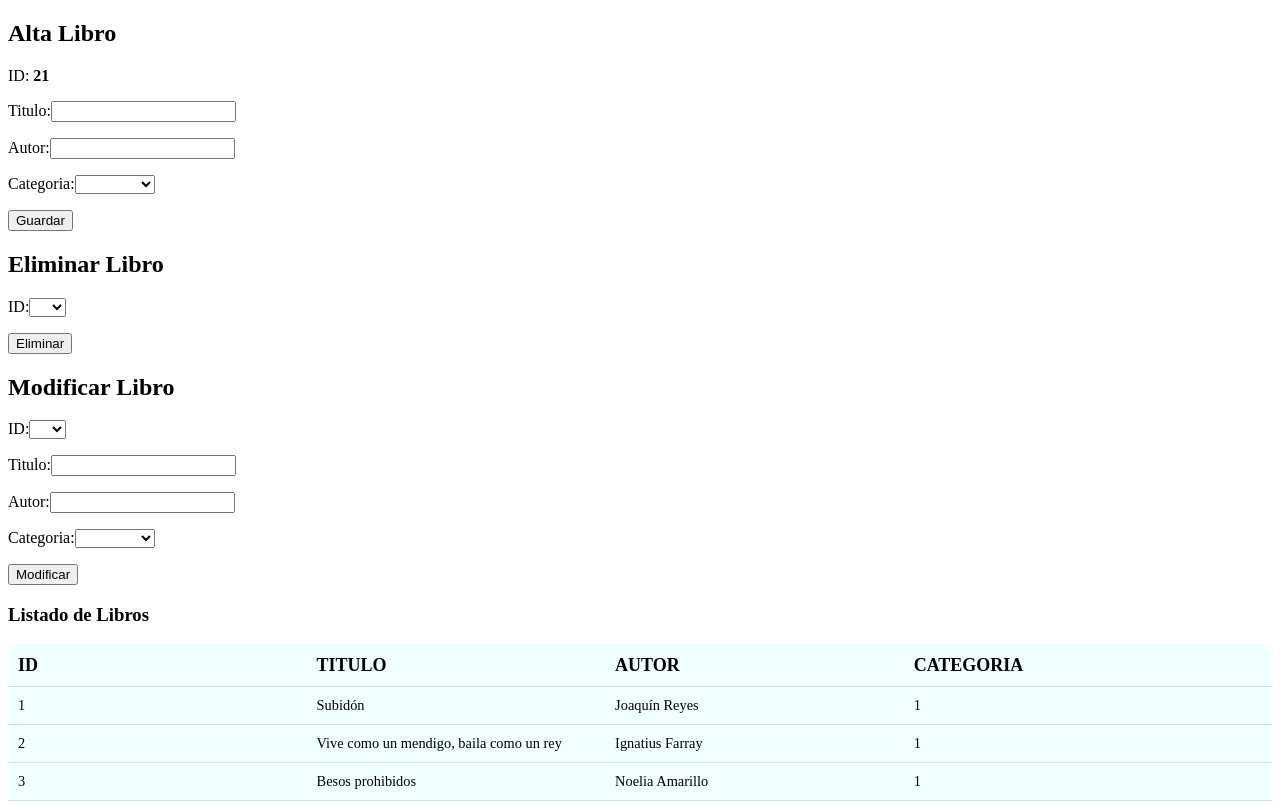
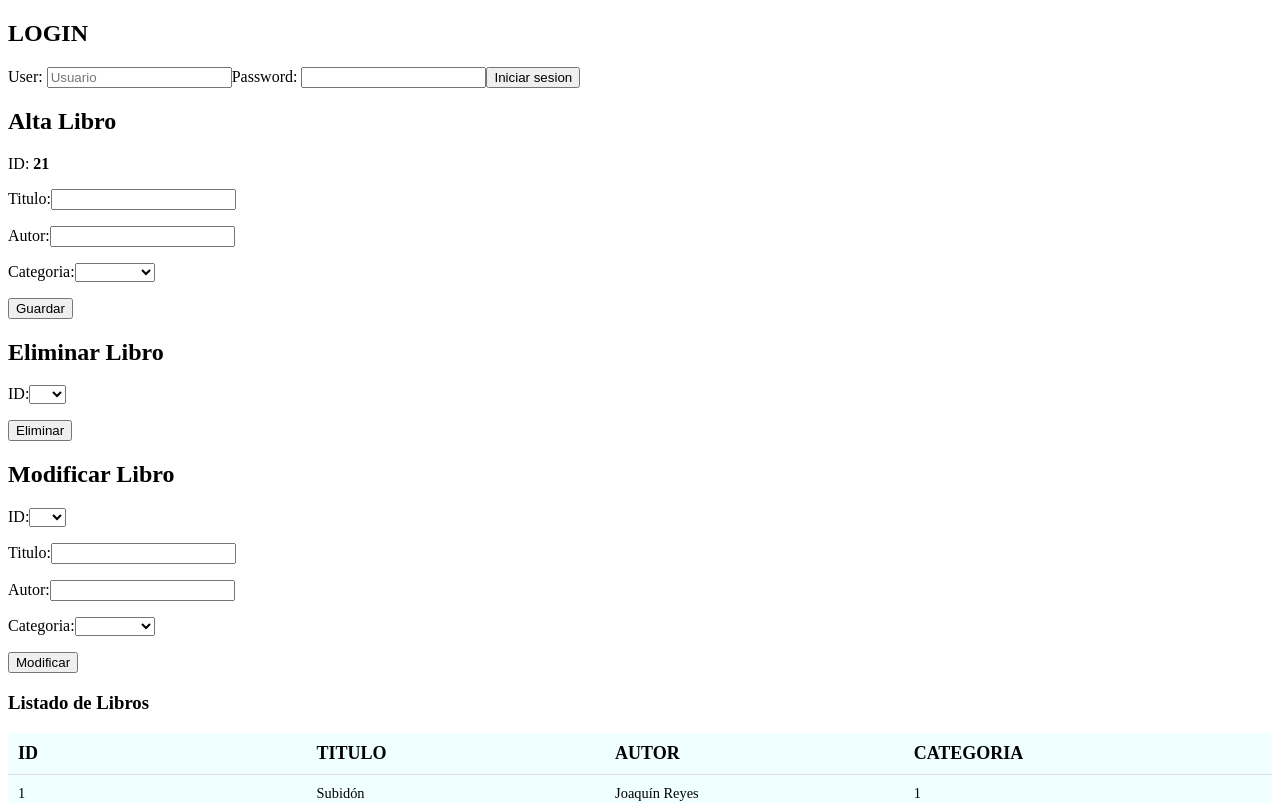
Before and after one commit to betaproyect/projectoAngularV2, an Angular app: page / in a window 1280 px wide. Shown: the top 803 px of the page. Built offline with nearby package versions, Linux system fonts and the light colour scheme.

Commit message:
20220307

```diff
--- a/src/app/app.component.html
+++ b/src/app/app.component.html
@@ -1,6 +1,7 @@
 <div id="formularios">
-  <app-alta-libro></app-alta-libro>
-  <app-baja-libro></app-baja-libro>
-  <app-modificar-libro></app-modificar-libro>
+  <app-login></app-login>
+  <app-alta-libro></app-alta-libro><!-- ngIf == admin -->
+  <app-baja-libro></app-baja-libro><!-- ngIf == admin -->
+  <app-modificar-libro></app-modificar-libro><!-- ngIf == admin -->
 </div>
-<app-listado-libros></app-listado-libros>
+<app-listado-libros></app-listado-libros><!-- ngIf == true -->
--- a/src/app/app.component.ts
+++ b/src/app/app.component.ts
@@ -1,4 +1,6 @@
 import { Component } from '@angular/core';
+// Components
+import { LoginComponent } from './libreria/login/login.component';
 
 @Component({
   selector: 'app-root',
--- a/src/app/libreria/libreria.service.ts
+++ b/src/app/libreria/libreria.service.ts
@@ -178,11 +178,13 @@ export class LibreriaService {
     return this.categrias;
   }
 
-  agregarLibro(libro: Libro): void { //Solo componente AltaLibro
+  //Solo componente AltaLibro
+  agregarLibro(libro: Libro): void {
     this.libros.push(libro);
   }
 
-  addLibro(): Libro { //Solo para componente de AltaLibro
+  //Solo para componente de AltaLibro
+  addLibro(): Libro {
     return {
       id: (this.libros.length) + 1,
       titulo: "",
@@ -191,7 +193,8 @@ export class LibreriaService {
     }
   }
 
-  selectLibro(): Libro { //Componentes BajaLibro y ModificarLibro
+  //Componentes BajaLibro y ModificarLibro
+  selectLibro(): Libro {
     return {
       id: 0,
       titulo: "",
@@ -201,12 +204,14 @@ export class LibreriaService {
 
   }
 
-  deleteLibro(id: number): void { //Componente BajaLibro
+  //Componente BajaLibro
+  deleteLibro(id: number): void {
     id = id - 1;
     this.libros.splice(id, 1);
   }
 
-  modifylibro(nuevo: Libro): void { //Componente ModificarLibro
+  //Componente ModificarLibro
+  modifylibro(nuevo: Libro): void {
     for (let libro of this.libros) {
       if (libro.id == nuevo.id) {
         libro.titulo = nuevo.titulo;
--- /dev/null
+++ b/src/app/libreria/login/login.component.html
@@ -0,0 +1,10 @@
+<h2>LOGIN</h2>
+<form #f="ngForm" (ngSubmit)="submit(f)">
+  <label>User: </label>
+  <input type="text" name="usuario" ngModel required #first="ngModel" placeholder="Usuario" >
+
+  <label>Password: </label>
+  <input type="password" name="password" ngModel>
+
+  <button type="submit">Iniciar sesion</button>
+</form>
--- /dev/null
+++ b/src/app/libreria/login/login.component.ts
@@ -0,0 +1,39 @@
+import { Component, OnInit } from '@angular/core';
+//import { FormControl, FormGroup } from '@angular/forms';
+import { NgForm } from '@angular/forms';
+// Interfaces
+import { Usuario } from '../libreria.model';
+// Services
+import { LibreriaService } from '../libreria.service';
+
+@Component({
+  selector: 'app-login',
+  templateUrl: './login.component.html',
+  styleUrls: ['./login.component.css']
+})
+export class LoginComponent implements OnInit {
+  //Atributos
+  usuarios: Usuario[];
+  boleano = false;
+
+  constructor(private libreriaService: LibreriaService) { // Servicio por parametro
+    this.usuarios = libreriaService.getUsuarios();
+  }
+
+  ngOnInit(): void {
+  }
+
+  submit(f: NgForm) {
+    for (let aux of this.usuarios) {
+      if (f.value.usuario == aux.usuario && f.value.password == aux.password) {
+        this.boleano = true;
+        break;
+      } else {
+        this.boleano = false;
+      }
+    }
+
+    console.log(this.boleano);
+  }
+
+}
```
Also changed, not shown: src/app/libreria/libreria.module.ts (+12 -8 lines), src/app/libreria/login/login.component.css (added), 1 other file (tests, documents, lock files or other folders).
